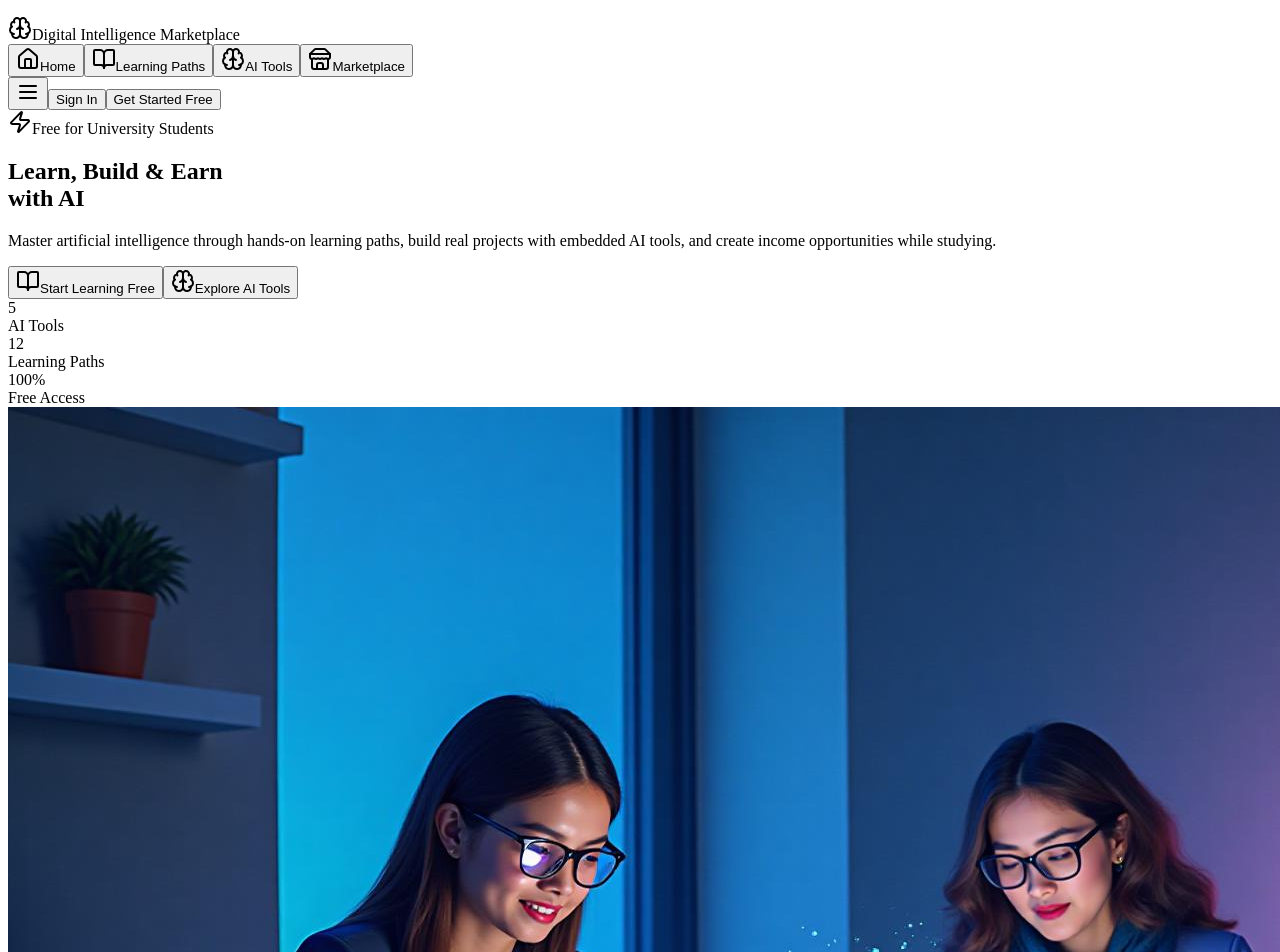
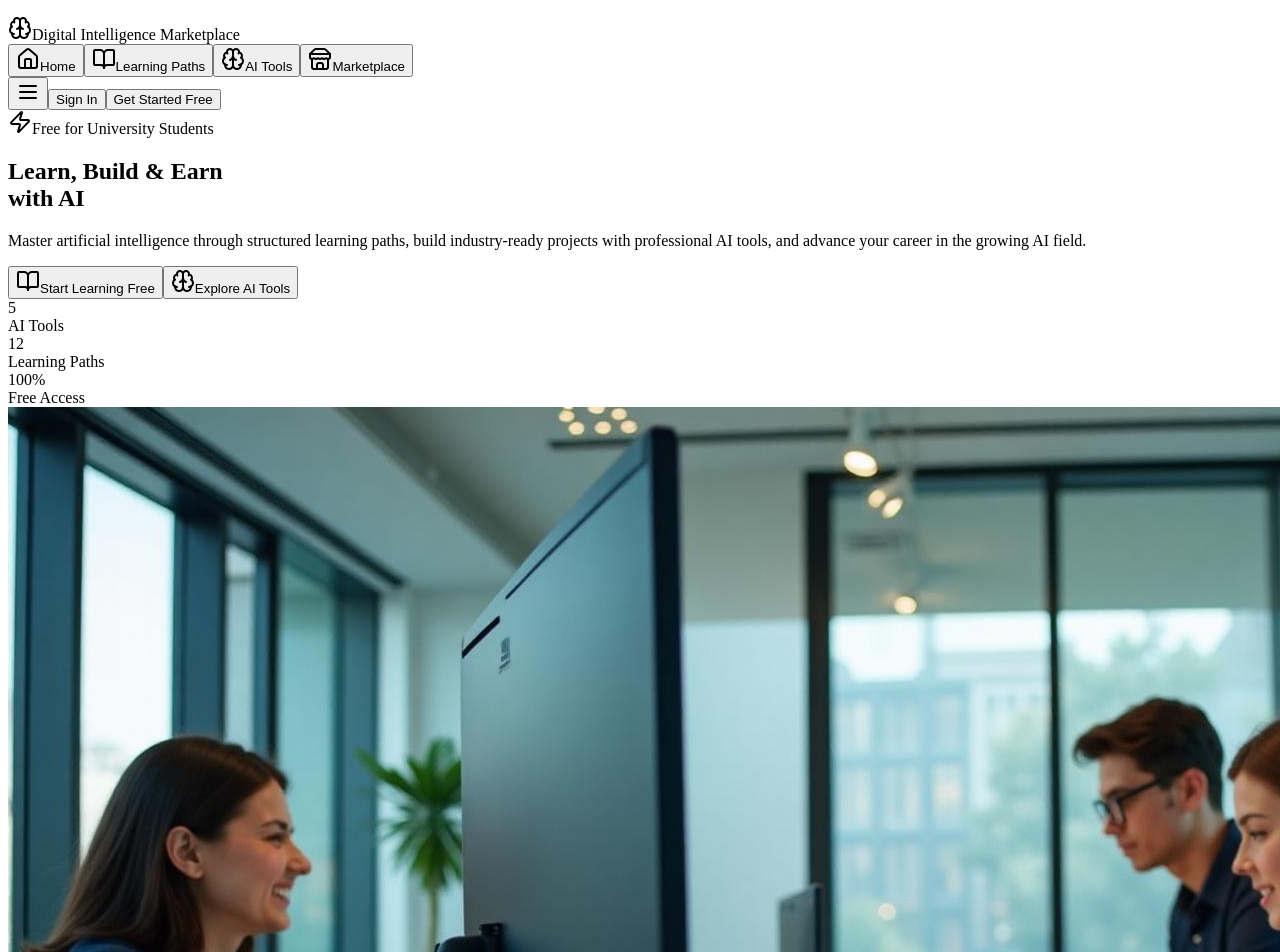
Before and after one commit to Digital77777/learn-build-ai-campus, a React (Vite) app: page / in a window 1280 px wide. Shown: the top 952 px of the page. Built offline with nearby package versions, Linux system fonts and the light colour scheme.

Commit message:
Improve app professionalism
Add general improvements to enhance the app's user experience and visual appeal.

```diff
--- a/src/components/hero/HeroContent.tsx
+++ b/src/components/hero/HeroContent.tsx
@@ -16,10 +16,10 @@ const HeroContent = () => {
           <br />with AI
         </h1>
 
-        <p className="text-xl text-muted-foreground leading-relaxed">
-          Master artificial intelligence through hands-on learning paths,
-          build real projects with embedded AI tools, and create income
-          opportunities while studying.
+        <p className="text-xl text-muted-foreground leading-relaxed max-w-2xl">
+          Master artificial intelligence through structured learning paths,
+          build industry-ready projects with professional AI tools, and
+          advance your career in the growing AI field.
         </p>
       </div>
 
--- a/src/components/hero/HeroImage.tsx
+++ b/src/components/hero/HeroImage.tsx
@@ -1,6 +1,6 @@
 import { Card, CardContent } from "@/components/ui/card";
 import { Users, Trophy } from "lucide-react";
-import heroImage from "@/assets/hero-ai-education.jpg";
+import heroImage from "@/assets/hero-ai-professional.jpg";
 
 const HeroImage = () => {
   return (
@@ -8,7 +8,7 @@ const HeroImage = () => {
       <div className="relative rounded-2xl overflow-hidden shadow-ai">
         <img
           src={heroImage}
-          alt="Students learning with AI tools"
+          alt="Professionals learning AI and data science"
           className="w-full h-[500px] object-cover"
         />
         <div className="absolute inset-0 bg-gradient-to-t from-primary/20 to-transparent" />
```
Also changed, not shown: src/assets/hero-ai-professional.jpg (added).
